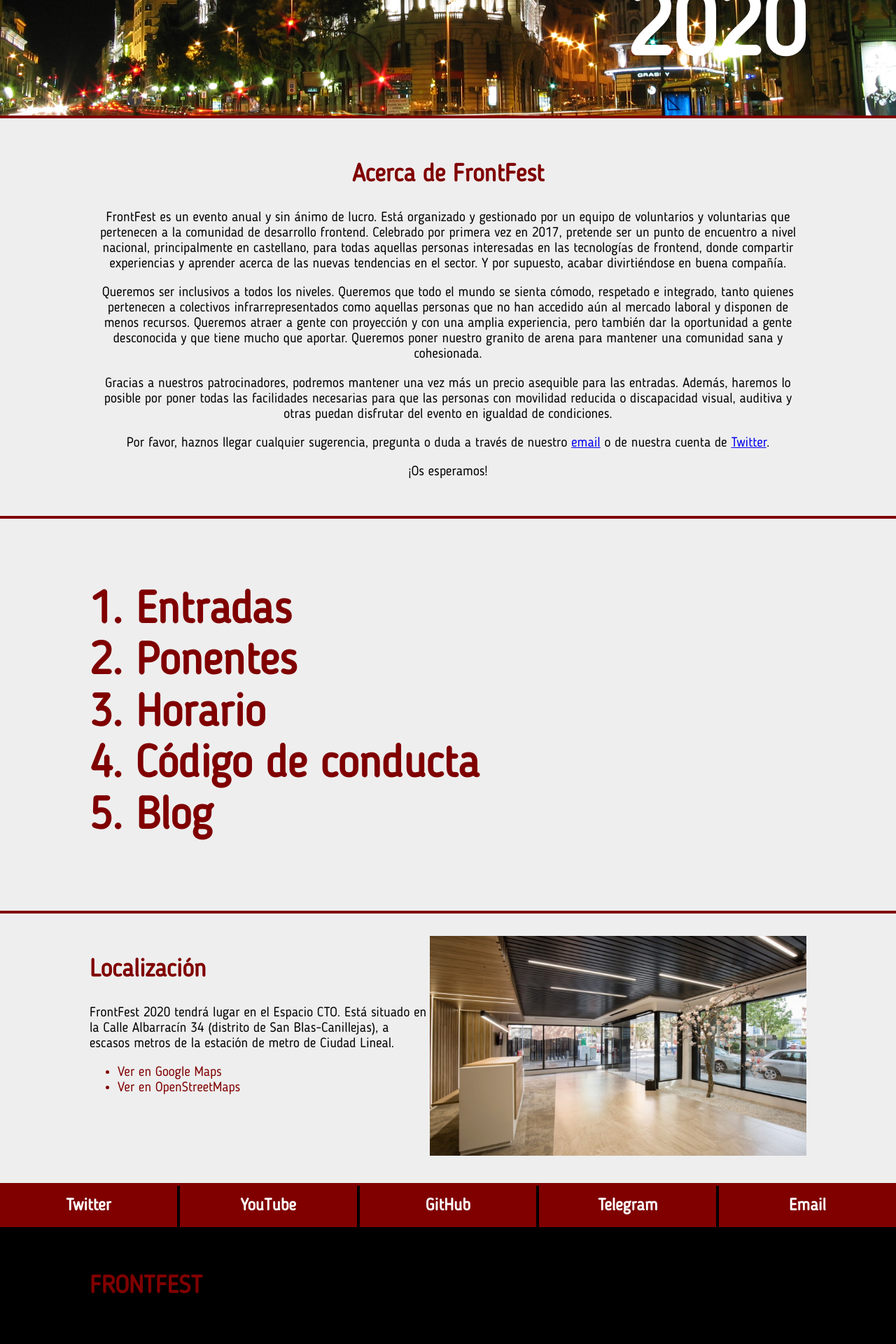
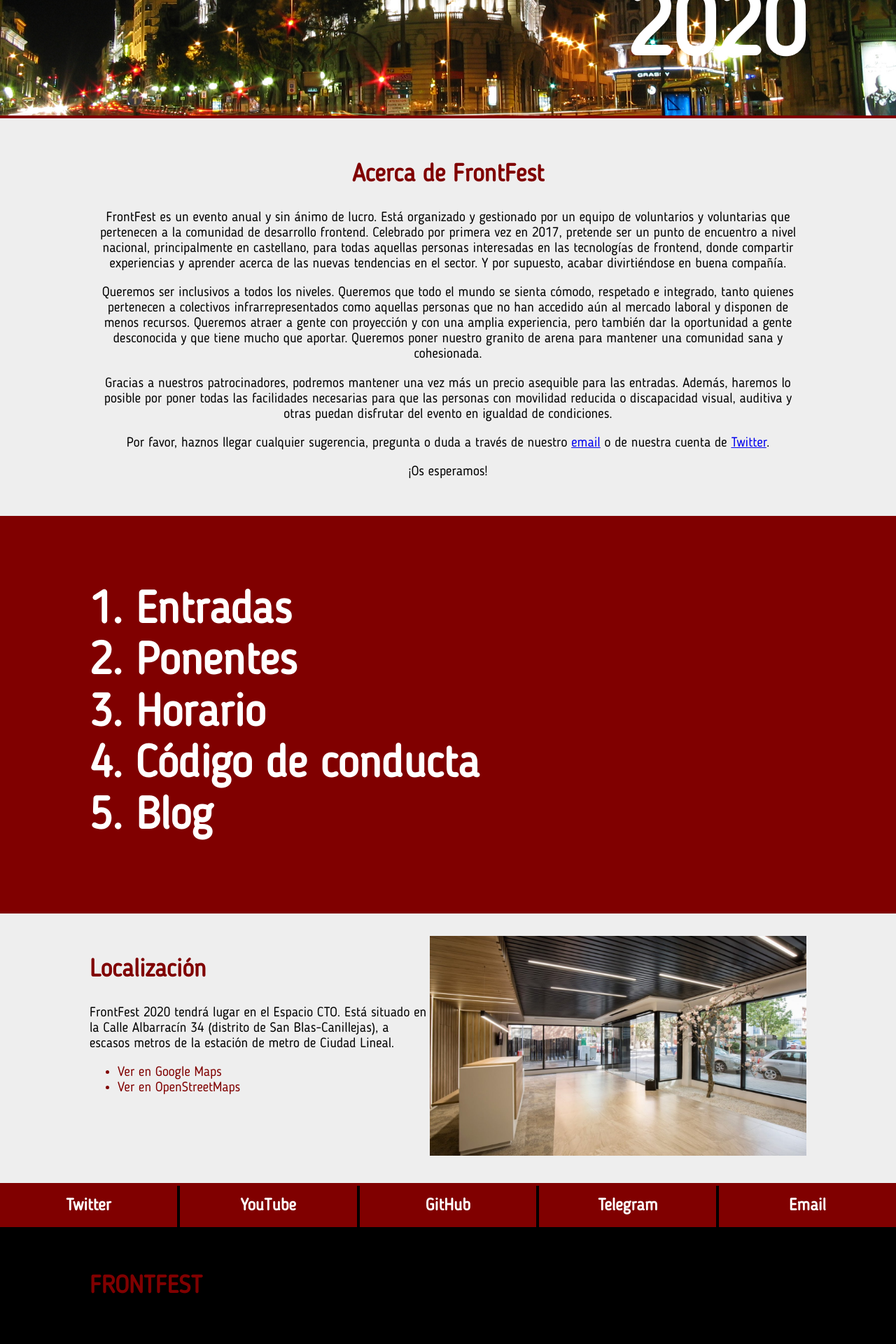
Before and after one commit to frontfest/beta, a Jekyll site: the page built from index.html, in a window 1280 px wide. Shown: the part 799-2719 px from the top of the page at 70% size. Built offline with Jekyll 4.4.1, drawn with Linux system fonts in a browser that asks for light colours.

Commit message:
Update colos

```diff
--- a/assets/css/main.css
+++ b/assets/css/main.css
@@ -243,6 +243,8 @@ nav > ul > li > a:hover {
 }
 
 .big-menu {
+    background: var(--main-color);
+    color: white;
     font-weight: bold;
     font-size: 4rem;
     padding: 2rem 8rem;
```
